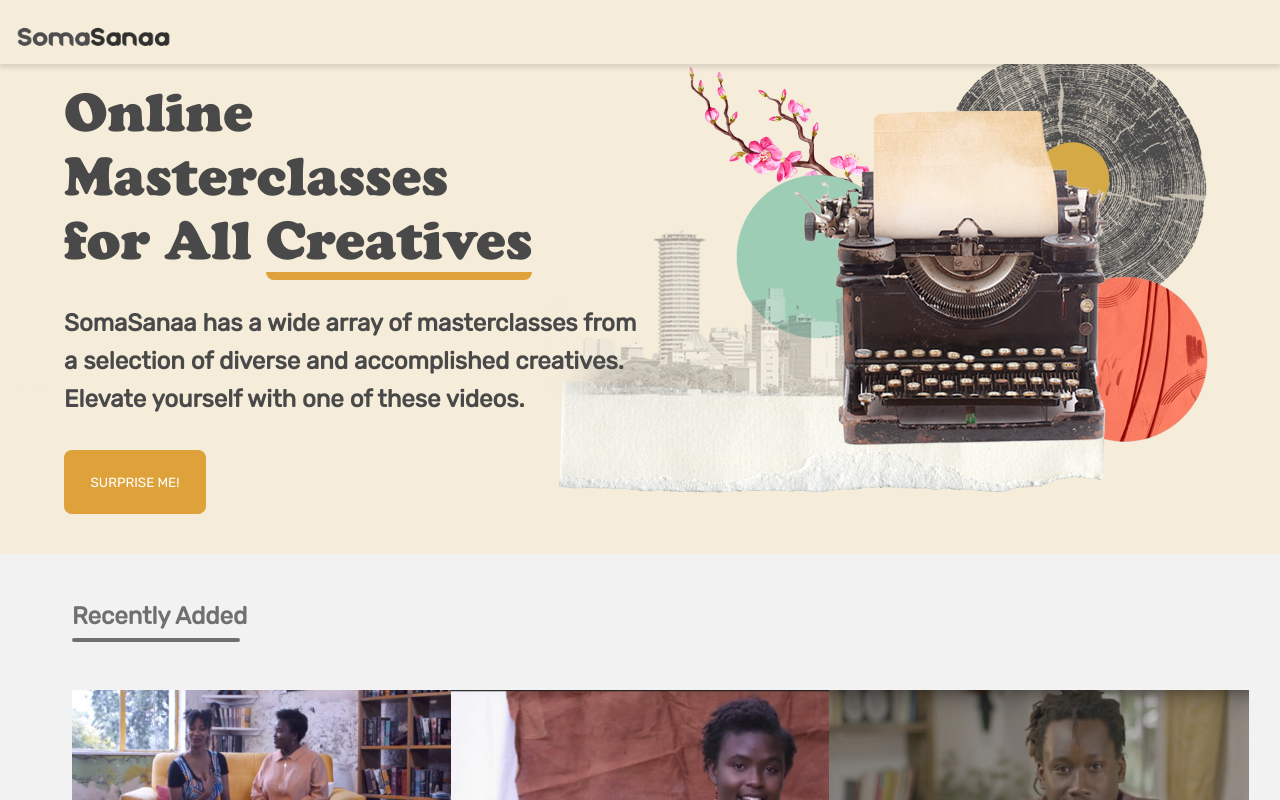
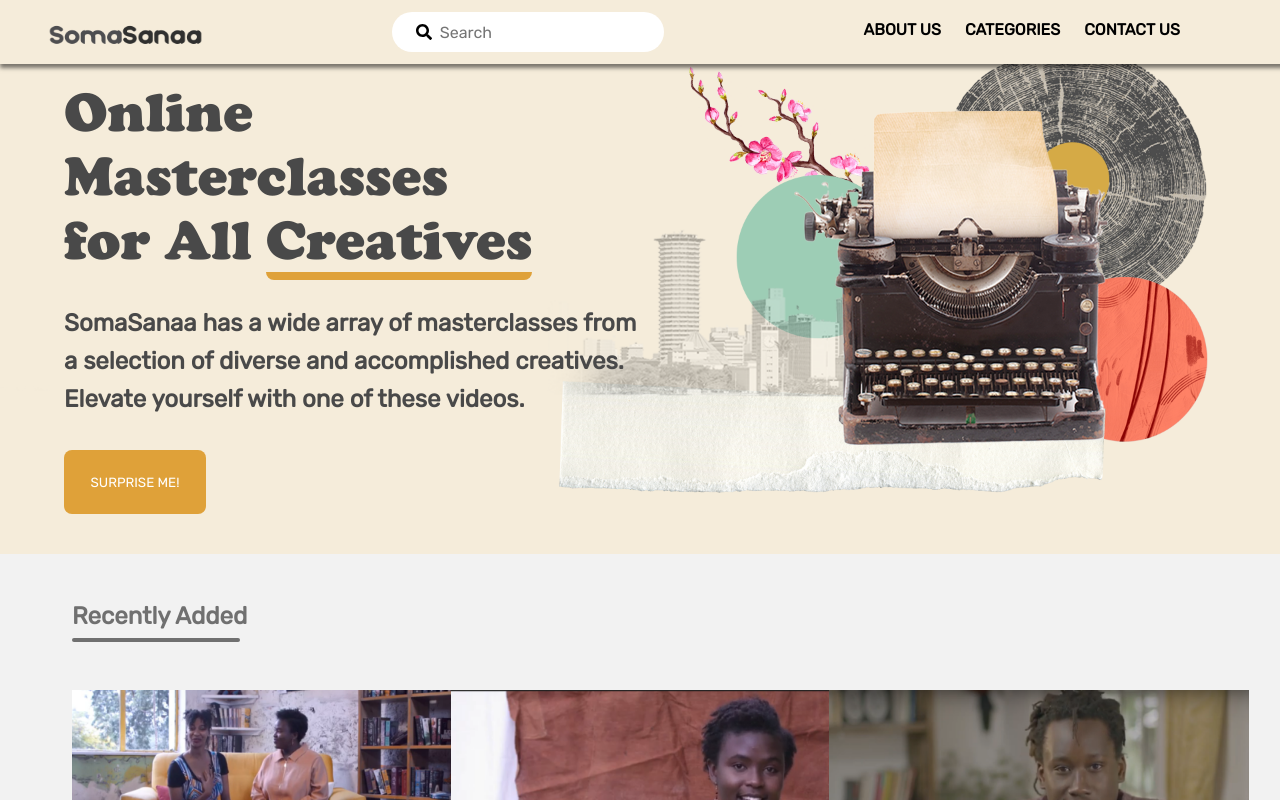
Before and after one commit to zidanegimiga/SomaSanaa, a Next.js app: page / in a window 1280 px wide. Shown: the top 800 px of the page. Built offline with nearby package versions, Linux system fonts and the light colour scheme.

Commit message:
style: add breakpoints for the nav bar - add search bar to the nav

```diff
--- a/src/features/Home/Nav/Nav.module.scss
+++ b/src/features/Home/Nav/Nav.module.scss
@@ -4,41 +4,94 @@
   display: flex;
   justify-content: space-between;
   align-items: center;
-  box-shadow: 0px 4px 4px rgba(0, 0, 0, 0.1);
+  box-shadow: 0px 4px 4px rgba(0, 0, 0, 0.5);
   background-color: #F5ECDA;
+  opacity: 1;
   height: 64px;
   position: fixed;
+  backdrop-filter: blur(20px);
   z-index: 110;
+  padding-right: 132px;
+  padding-left: 132px;
 
-  p{
-    font-size: 32px;
-    margin-left: 40px;
-    font-family: Rubik;
-    color: #141414;
+  @media(max-width: 1441px){
+    padding-right: 64px;
+    padding-left: 64px;
   }
 
-  @media (max-width: 426px) {
-    p{
-      font-size: 24px;
-      margin-left: 32px;
-    }
+  @media(max-width: 1441px){
+    padding-right: 32px;
+    padding-left: 32px;
+  }
+
+  @media(max-width: 426px){
+    padding-right: 16px;
+    padding-left: 0px;
   }
 }
 
-.navItemCenter{
-  p{
-    font-family: Rubik;
-    font-size: 16px;
+.navLeft{
+  cursor: pointer;
+}
+
+.navCenter{
+  width: auto;
+}
+
+.closeBtn{
+  background: url("/closeBtnDark.svg");
+  width: 24px;
+  height: 24px;
+}
+
+.navRight{
+  display: flex;
+  justify-content: space-between;
+  margin-right: 184px;
+
+  @media (max-width: 1441px) {
+    margin-right: 132px;
+  }
+
+  @media (max-width: 769px) {
+    display: none;
   }
 }
 
-.bottomLine{
-  height: 4px;
-  background-color: #141414;
-  border-radius: 8px;
+.navItem{
+  margin-left: 24px;
+
+  p{
+    font-size: 16px;
+    font-family: 'Rubik';
+    font-weight: 600;
+    text-align: left;
+
+    @media (max-width: 860px) {
+      font-size: 10px;
+    }
+  }
+
+  .underLine{
+    height: 6px;
+    width: 0%;
+    background-color: #141414;
+    border-radius: 8px;
+    transition: width ease-in-out 0.5s;
+  }
+
+  &:hover{
+    .underLine{
+      width: 100%;
+    }
+  }
+
+  @media(max-width: 769px){
+    display: none;
+  }
 }
 
-.hamburger {
+.hamburger{
   width: 80px;
   height: 40px;
   margin-right: 40px;
@@ -52,29 +105,29 @@
 }
 
 .menuBtn{
-  svg{
-    transition: all ease-in-out 0.5s;
-  }
-  &:hover{
-    svg{
-      transform: scale(110%);
-    }
+  display: none;
+
+  @media (max-width: 769px) {
+    display: flex;
   }
 }
 
 .MenuModal {
-  background-color: #F5ECDA;
+  position: absolute;
+  background-color: #ffffff;
   width: 300px;
   height: 150px;
-  z-index: 20;
+  z-index: 150;
   position: fixed;
-  top: 12%;
-  right: 4%;
+  top: 8%;
+  right: 2%;
   border-radius: 8px;
-  box-shadow: 0px 4px 4px rgba(0, 0, 0, 0.1);
+  box-shadow: 5px 5px 20px;
+  overflow-y: scroll;
+  opacity: 1;
 }
 
-.NavItem{
+.modalNavItem{
   display: flex;
   flex-direction: column;
   justify-content: space-between;
--- a/src/features/Home/Nav/Nav.tsx
+++ b/src/features/Home/Nav/Nav.tsx
@@ -1,53 +1,72 @@
-import React, {useState, useEffect} from 'react';
-import Link from 'next/link';
-import Image from 'next/image';
-import style from './Nav.module.scss';
-import { GiHamburgerMenu } from 'react-icons/gi';
+import React, { useState, useEffect } from "react";
+import Link from "next/link";
+import Image from "next/image";
+import SearchBar from "shared/Search/";
+import style from "./Nav.module.scss";
+import { GiHamburgerMenu } from "react-icons/gi";
+import { FaSearch } from "react-icons/fa";
 
-const Nav = () => {
+const Nav = ({payload}) => {
   const [menuOpen, setMenuOpen] = useState(false);
-  const handleClick = () =>{
-    if(!menuOpen){
+  const handleClick = () => {
+    if (!menuOpen) {
       setMenuOpen(true);
     } else {
       setMenuOpen(false);
     }
-  }
+  };
 
   useEffect(() => {
-    const keyDownHandler = event => {
-      if (event.key === 'Escape') {
+    const keyDownHandler = (event) => {
+      if (event.key === "Escape") {
         event.preventDefault();
         setMenuOpen(false);
       }
     };
-    document.addEventListener('keydown', keyDownHandler);
+    document.addEventListener("keydown", keyDownHandler);
     return () => {
-      document.removeEventListener('keydown', keyDownHandler);
+      document.removeEventListener("keydown", keyDownHandler);
     };
   }, []);
 
   return (
     <>
       <div className={style.NavContainer}>
-        <Link href="/" >
-          <Image width={184} height={96} src="/logo.png" alt="logo"/>
-        </Link>
-        {/* <div className={style.menuBtn} onClick={handleClick}>
+        <div className={style.navLeft}>
+          <Link href="/">
+            <Image width={184} height={96} src="/logo.png" alt="logo" />
+          </Link>
+        </div>
+        <div className={style.navCenter}>
+          <SearchBar payload={payload}/>
+        </div>
+        <div className={style.navRight}>
+          <div className={style.navItem}>
+            <p>ABOUT US</p>
+            <div className={style.underLine}></div>
+          </div>
+          <div className={style.navItem}>
+            <p>CATEGORIES</p>
+            <div className={style.underLine}></div>
+          </div>
+          <div className={style.navItem}>
+            <p>CONTACT US</p>
+            <div className={style.underLine}></div>
+          </div>
+        </div>
+        <div className={style.menuBtn} onClick={handleClick}>
           <GiHamburgerMenu  className={style.hamburger} />
-        </div>         */}
+        </div>
       </div>
-      {
-        menuOpen && (
-            <div className={style.MenuModal}>
-              <div className={style.NavItem}> Home </div>
-              <div className={style.NavItem}> Categories </div>
-              <div className={style.NavItem}> Contact Us </div>
-            </div>
-        )
-      }
+      {menuOpen && (
+        <div className={style.MenuModal}>
+          <div className={style.modalNavItem}> Home </div>
+          <div className={style.modalNavItem}> Categories </div>
+          <div className={style.modalNavItem}> Contact Us </div>
+        </div>
+      )}
     </>
   );
-}
+};
 
 export default Nav;
```
